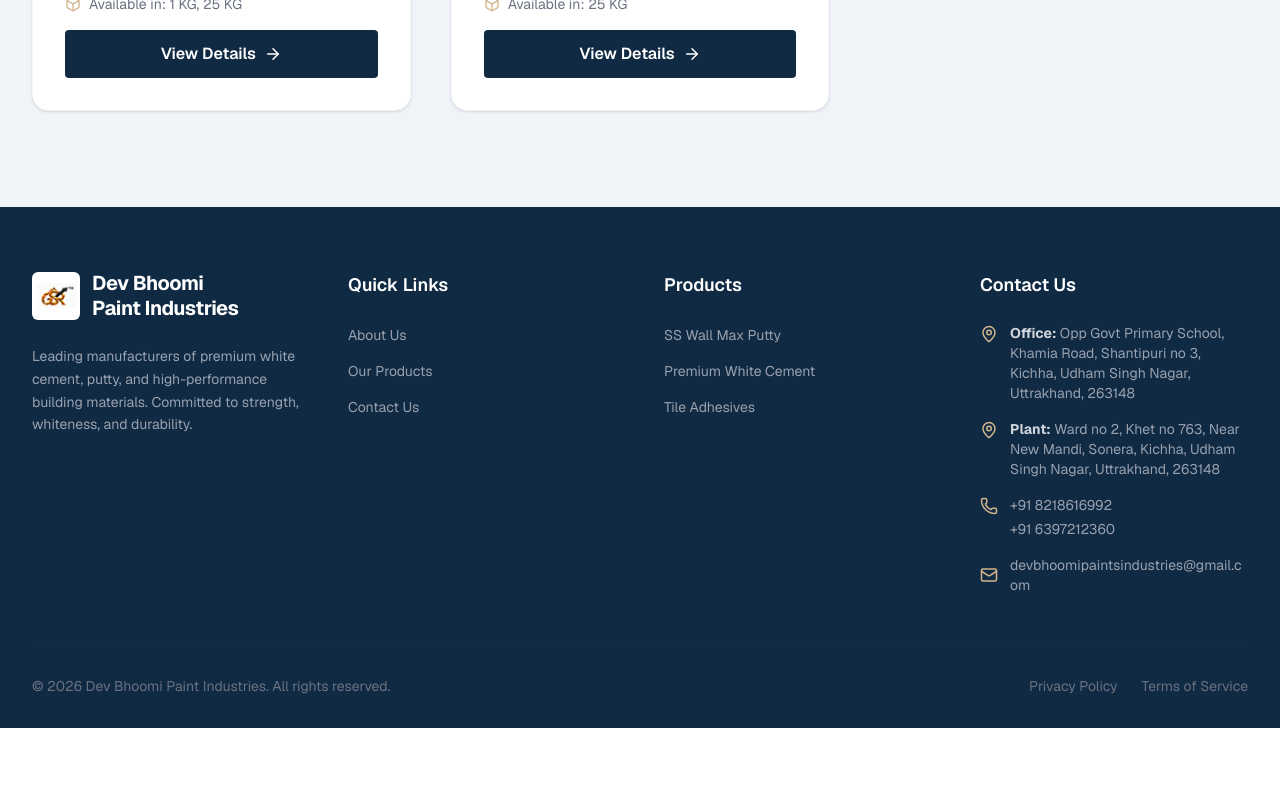
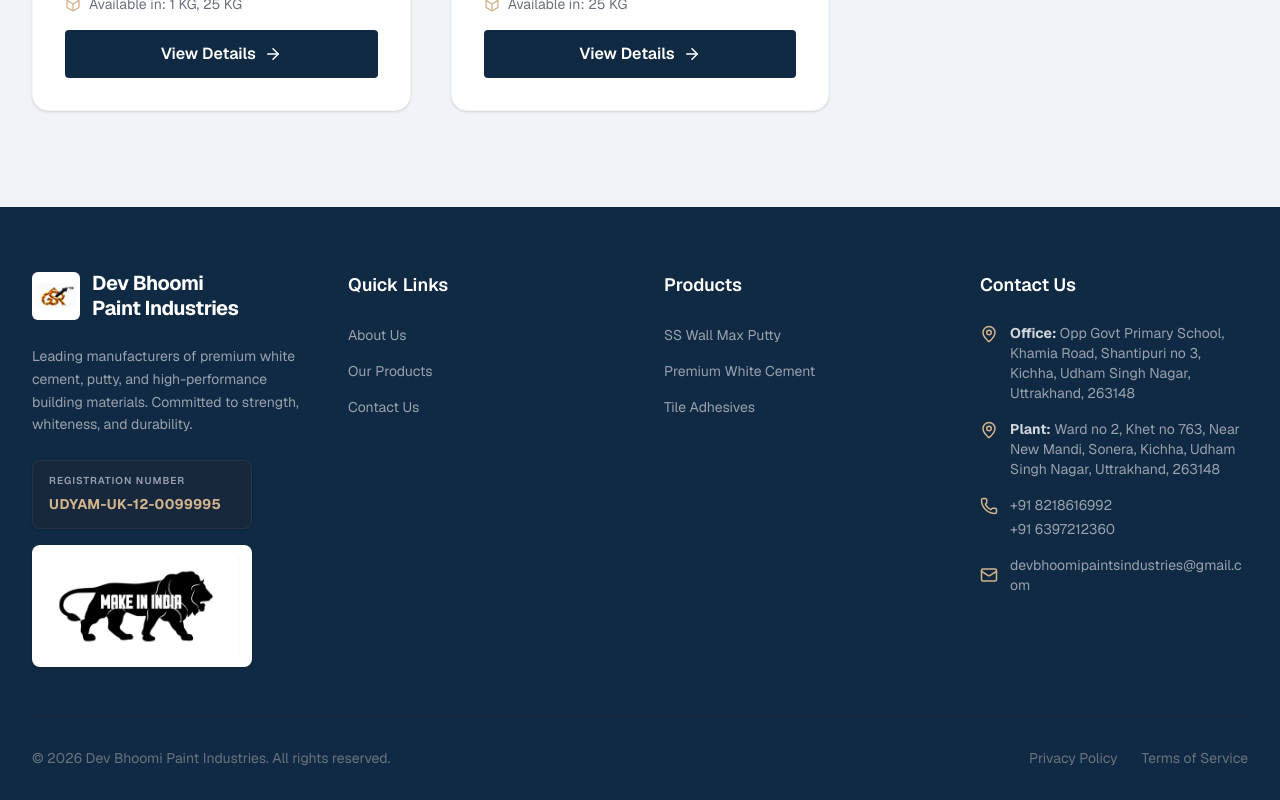
Before and after one commit to Naman123-code/DevBhoomiPaintIndustries, a Next.js app: page /products in a window 1280 px wide. Shown: the part 1405-2205 px from the top of the page. Before the commit the page ends 2133 px from the top, so only its background shows below. Built offline with nearby package versions, Linux system fonts and the light colour scheme.

Commit message:
feat: add registration number and Make in India logo to footer and hero

```diff
--- a/src/components/Home/Hero.tsx
+++ b/src/components/Home/Hero.tsx
@@ -3,7 +3,7 @@
 import { useState, useEffect } from "react";
 import { motion, AnimatePresence } from "framer-motion";
 import Link from "next/link";
-import { ArrowRight, ChevronLeft, ChevronRight } from "lucide-react";
+import { ArrowRight, ChevronLeft, ChevronRight, Settings } from "lucide-react";
 
 const heroImages = [
   "/images/hero_paint_roller.png",
@@ -53,7 +53,7 @@
               Leading Manufacturer of Decorative White Cement, Wall Putty, Tile Adhesives & Grout.
             </p>
 
-            <div className="flex flex-col sm:flex-row gap-4">
+            <div className="flex flex-col sm:flex-row gap-4 mb-10">
               <Link
                 href="/contact"
                 className="inline-flex items-center justify-center px-8 py-3 font-semibold text-white bg-db-gold rounded-sm hover:bg-db-gold-light transition-colors"
@@ -66,6 +66,18 @@
               >
                 Explore Products
               </Link>
+            </div>
+
+            <div className="flex items-center gap-4 bg-white/60 backdrop-blur-sm p-3 rounded-xl border border-white/40 shadow-sm w-max">
+              <img
+                src="/images/make_in_india.png"
+                alt="Make in India"
+                className="h-12 w-auto drop-shadow-sm"
+              />
+              <div className="flex flex-col">
+                <span className="text-[10px] font-bold text-gray-800 uppercase tracking-widest">Proudly</span>
+                <span className="text-sm font-black text-db-gold tracking-widest uppercase">Made In India</span>
+              </div>
             </div>
           </motion.div>
 
--- a/src/components/Layout/Footer.tsx
+++ b/src/components/Layout/Footer.tsx
@@ -1,5 +1,5 @@
 import Link from "next/link";
-import { Mail, Phone, MapPin } from "lucide-react";
+import { Mail, Phone, MapPin, Settings } from "lucide-react";
 
 export default function Footer() {
   return (
@@ -21,6 +21,19 @@
               Leading manufacturers of premium white cement, putty, and high-performance building materials.
               Committed to strength, whiteness, and durability.
             </p>
+            <div className="flex flex-col gap-4">
+              <div className="bg-gray-800/60 border border-gray-700/50 px-4 py-3 rounded-lg shadow-sm w-[220px]">
+                <span className="text-[10px] text-gray-400 font-semibold tracking-widest uppercase block mb-1">Registration Number</span>
+                <span className="text-sm font-bold text-db-gold tracking-wide">UDYAM-UK-12-0099995</span>
+              </div>
+              <div className="bg-white rounded-lg p-3 shadow-sm flex items-center justify-center w-[220px]">
+                <img
+                  src="/images/make_in_india.png"
+                  alt="Make in India"
+                  className="w-full h-auto object-contain"
+                />
+              </div>
+            </div>
           </div>
 
           {/* Quick Links */}
```
Also changed, not shown: public/images/make_in_india.png (added).
